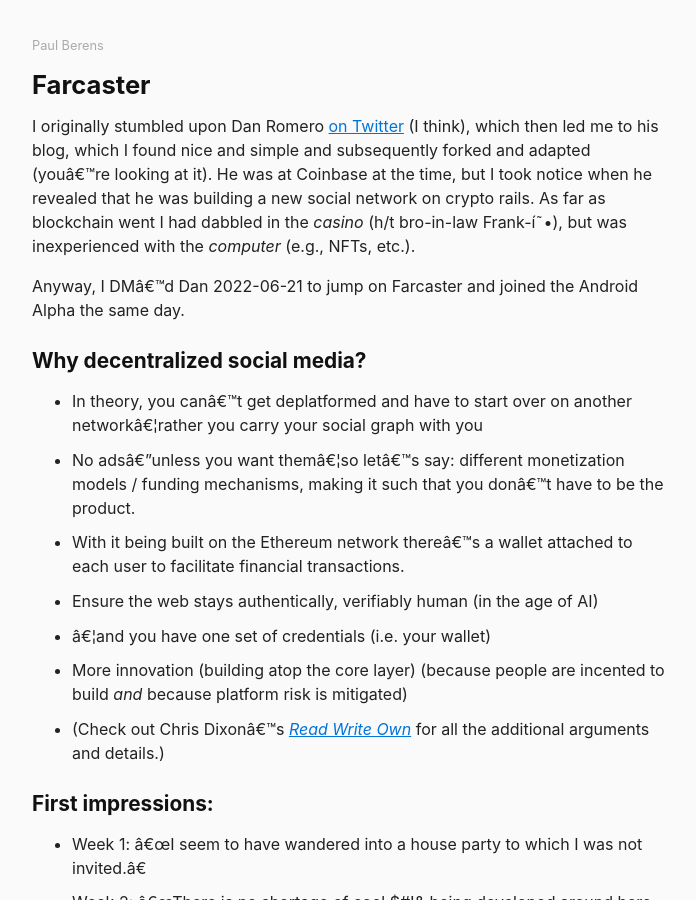
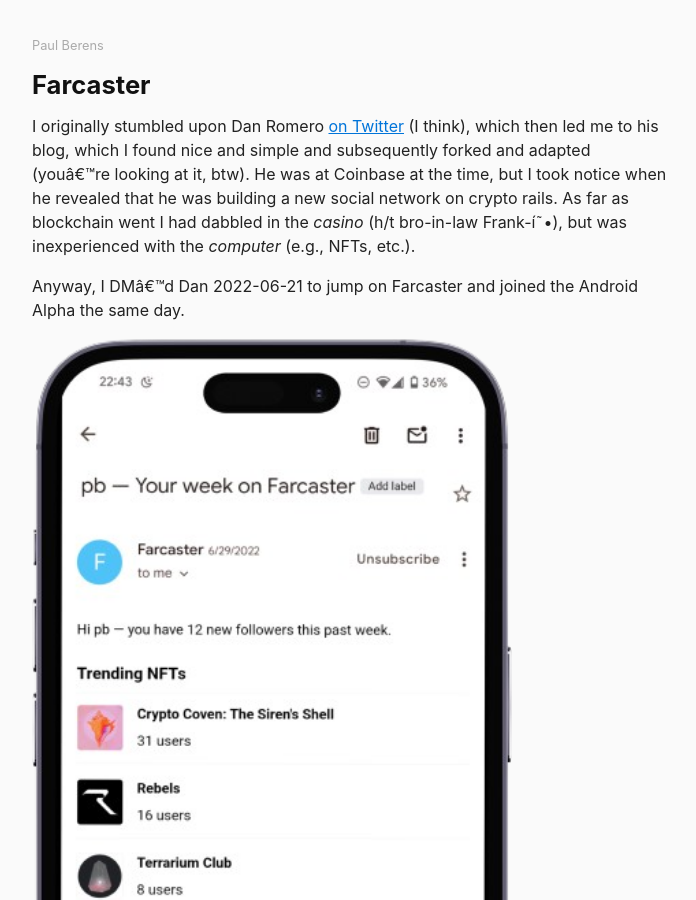
Before and after one commit to berensp/berensp.github.io, a Jekyll site: the page built from _posts/2024-06-29-farcaster.md, in a window 1280 px wide and 900 px high. Shown: the whole window, without its empty margins (288-984 px from the left). Built offline with Jekyll 4.4.1, drawn with Linux system fonts in a browser that asks for light colours; a script that is not in the unit is left out.

Commit message:
fcast blog updates

```diff
--- a/_posts/2024-06-29-farcaster.md
+++ b/_posts/2024-06-29-farcaster.md
@@ -4,9 +4,11 @@
 date: 2024-06-29
 author:	Paul Berens
 ---
-I originally stumbled upon Dan Romero [on Twitter](https://x.com/dwr) (I think), which then led me to his blog, which I found nice and simple and subsequently forked and adapted (you're looking at it). He was at Coinbase at the time, but I took notice when he revealed that he was building a new social network on crypto rails. As far as blockchain went I had dabbled in the *casino* (h/t bro-in-law Frank-형), but was inexperienced with the *computer* (e.g., NFTs, etc.).
+I originally stumbled upon Dan Romero [on Twitter](https://x.com/dwr) (I think), which then led me to his blog, which I found nice and simple and subsequently forked and adapted (you're looking at it, btw). He was at Coinbase at the time, but I took notice when he revealed that he was building a new social network on crypto rails. As far as blockchain went I had dabbled in the *casino* (h/t bro-in-law Frank-형), but was inexperienced with the *computer* (e.g., NFTs, etc.).
 
 Anyway, I DM'd Dan 2022-06-21 to jump on Farcaster and joined the Android Alpha the same day.
+
+![pb – your week on Farcaster](/assets/og/ui_your_week_fcast.png)
 
 ## Why decentralized social media?
 - In theory, you can't get deplatformed and have to start over on another network...rather you carry your social graph with you
```
Also changed, not shown: other parts of _posts/2024-06-29-farcaster.md (+2 -0 lines), assets/og/ui_farcaster.png (added), assets/og/ui_your_week_fcast.png (added), assets/og/your.wk.farcaster.png (added).
